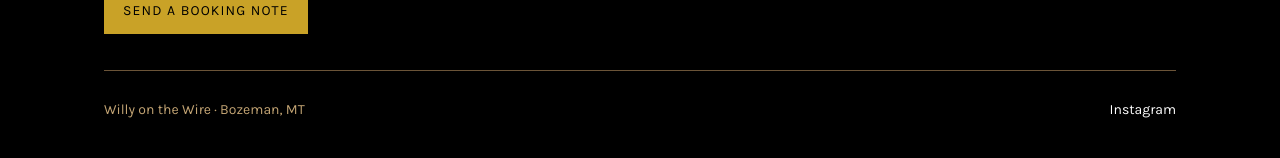
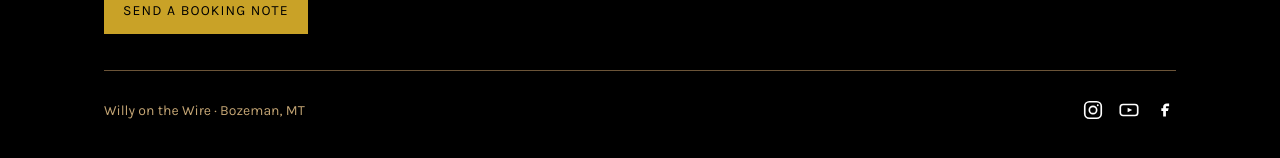
Before and after one commit to Data-Faced/willy-on-the-wire, a Next.js app: page / in a window 1280 px wide. Shown: the part 1566-1724 px from the top of the page. Built offline with nearby package versions, Linux system fonts and the light colour scheme.

Commit message:
Add Instagram, YouTube, and Facebook icon rows in hero and footer

```diff
--- a/app/globals.css
+++ b/app/globals.css
@@ -94,6 +94,7 @@ section p {
 
 .video-caption {
   color: var(--soft);
+  margin: 10px 0 0;
   font-size: 14px;
   line-height: 1.55;
 }
@@ -103,6 +104,28 @@ section p {
   flex-wrap: wrap;
   gap: 12px;
   margin-top: 24px;
+}
+
+.socials {
+  display: flex;
+  align-items: center;
+  gap: 14px;
+  margin-top: 22px;
+}
+
+.socials a {
+  display: flex;
+  color: var(--ink);
+}
+
+.socials a:hover {
+  color: var(--amp);
+}
+
+.socials svg {
+  width: 22px;
+  height: 22px;
+  display: block;
 }
 
 .btn {
@@ -140,11 +163,6 @@ section p {
   width: 100%;
   height: 100%;
   border: 0;
-}
-
-.video-caption {
-  margin: 10px 0 0;
-  font-size: 14px;
 }
 
 section {
@@ -195,10 +213,15 @@ a {
 .site-footer {
   display: flex;
   justify-content: space-between;
+  align-items: center;
   gap: 16px;
   padding-top: 28px;
   border-top: 1px solid var(--line);
   font-size: 14px;
+}
+
+.site-footer .socials {
+  margin-top: 0;
 }
 
 @media (min-width: 900px) {
--- a/app/page.js
+++ b/app/page.js
@@ -1,7 +1,37 @@
 const SHOWS = [];
 
 const INSTAGRAM = "https://www.instagram.com/willyonthewire/";
+const YOUTUBE = "https://www.youtube.com/@WillyOnTheWire";
+const FACEBOOK = "https://www.facebook.com/p/Willy-on-the-Wire-61577985041444/";
 const YOUTUBE_ID = "tcxPivXSzgY";
+
+function SocialRow() {
+  return (
+    <nav className="socials" aria-label="Social links">
+      <a href={INSTAGRAM} aria-label="Instagram" target="_blank" rel="noreferrer">
+        <svg viewBox="0 0 24 24" aria-hidden="true">
+          <rect x="3" y="3" width="18" height="18" rx="5" fill="none" stroke="currentColor" strokeWidth="1.8" />
+          <circle cx="12" cy="12" r="4" fill="none" stroke="currentColor" strokeWidth="1.8" />
+          <circle cx="17.2" cy="6.8" r="1" fill="currentColor" />
+        </svg>
+      </a>
+      <a href={YOUTUBE} aria-label="YouTube" target="_blank" rel="noreferrer">
+        <svg viewBox="0 0 24 24" aria-hidden="true">
+          <rect x="2.5" y="6" width="19" height="12" rx="3" fill="none" stroke="currentColor" strokeWidth="1.8" />
+          <path d="M10.5 9.5v5l5-2.5-5-2.5z" fill="currentColor" />
+        </svg>
+      </a>
+      <a href={FACEBOOK} aria-label="Facebook" target="_blank" rel="noreferrer">
+        <svg viewBox="0 0 24 24" aria-hidden="true">
+          <path
+            d="M14 8h2.5V5h-2.5C11.6 5 10 6.6 10 8.5V10H8v3h2v6h3v-6h2.2l.8-3H13V8.5c0-.3.2-.5.5-.5H14z"
+            fill="currentColor"
+          />
+        </svg>
+      </a>
+    </nav>
+  );
+}
 
 export default function HomePage() {
   return (
@@ -33,6 +63,7 @@ export default function HomePage() {
               Book the band
             </a>
           </div>
+          <SocialRow />
         </div>
 
         <div className="hero-media" id="watch">
@@ -117,9 +148,7 @@ export default function HomePage() {
 
       <footer className="site-footer">
         <p>Willy on the Wire · Bozeman, MT</p>
-        <p>
-          <a href={INSTAGRAM}>Instagram</a>
-        </p>
+        <SocialRow />
       </footer>
     </main>
   );
```
